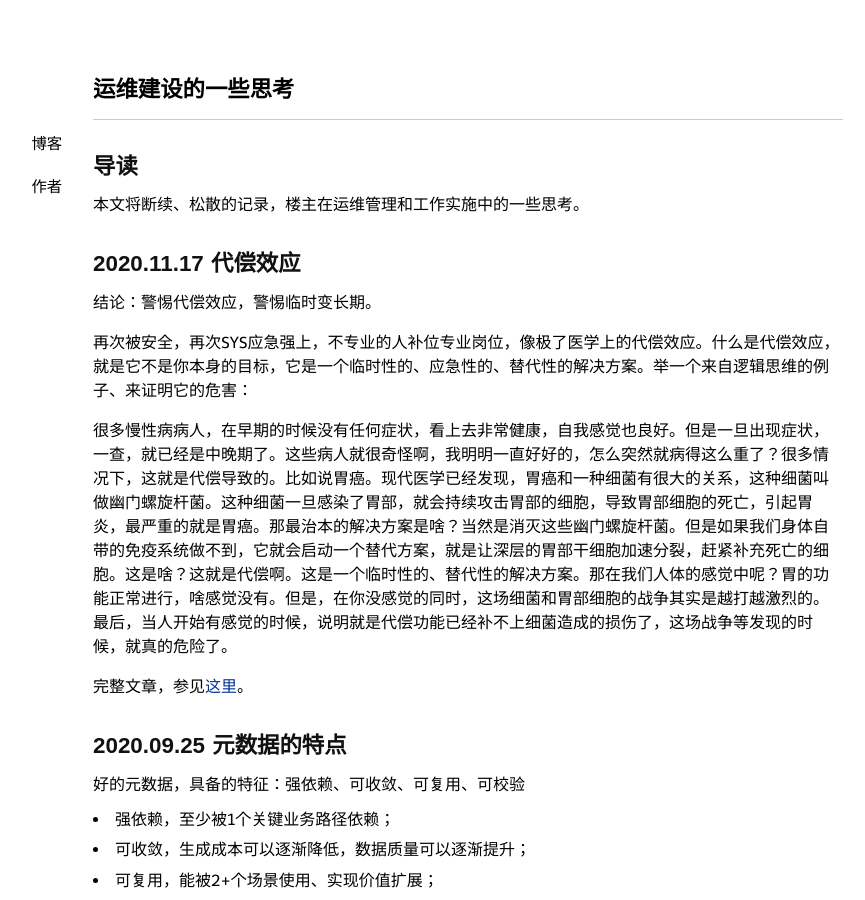
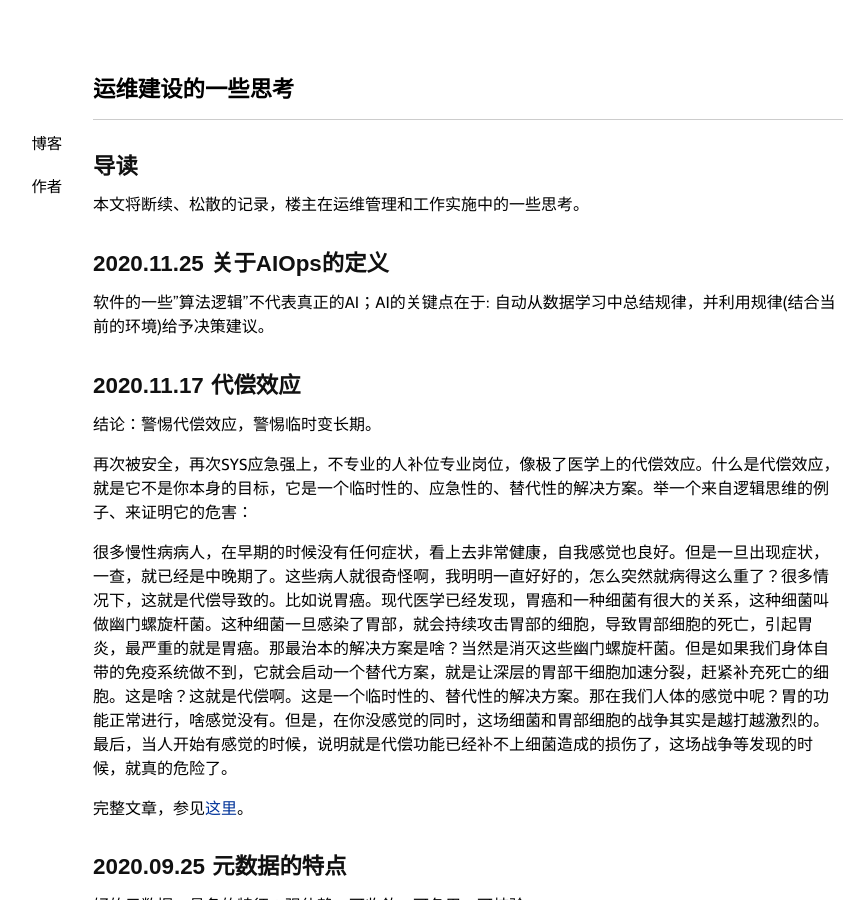
Before and after one commit to niean/niean.github.io, a Jekyll site: the page built from _posts/2020-03-15-op-tb.markdown, in a window 1280 px wide and 900 px high. Shown: the whole window, without its empty margins (172-1037 px from the left). Built offline with Jekyll 4.4.1, drawn with Linux system fonts in a browser that asks for light colours; comment, search, counter and statistics services are not loaded.

Commit message:
update op-tb

```diff
--- a/_posts/2020-03-15-op-tb.markdown
+++ b/_posts/2020-03-15-op-tb.markdown
@@ -8,6 +8,10 @@ tags:
 
 ## 导读
 本文将断续、松散的记录，楼主在运维管理和工作实施中的一些思考。
+
+## 2020.11.25 关于AIOps的定义
+软件的一些"算法逻辑"不代表真正的AI；AI的关键点在于: 自动从数据学习中总结规律，并利用规律(结合当前的环境)给予决策建议。
+
 
 ## 2020.11.17 代偿效应
 结论：警惕代偿效应，警惕临时变长期。
```
